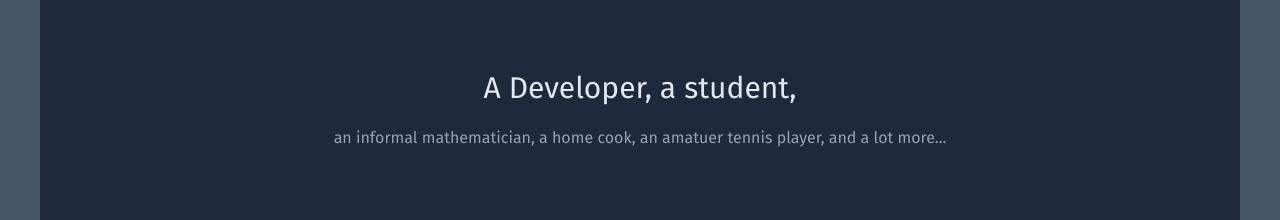
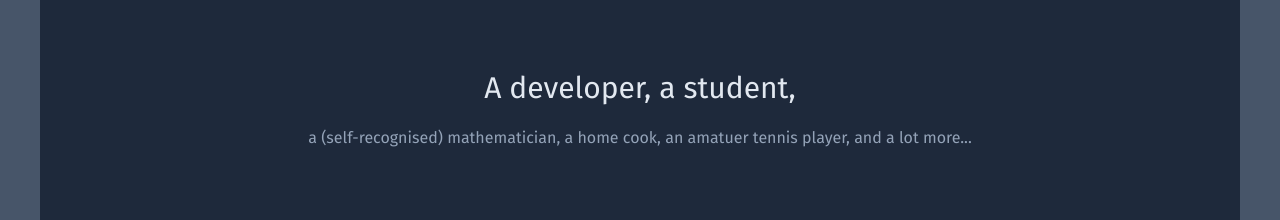
Before and after one commit to geetptl/geetptl.github.io, a Next.js app: page / in a window 1280 px wide. Shown: the part 138-358 px from the top of the page. Built offline with nearby package versions, Linux system fonts and the light colour scheme.

Commit message:
Fixing and breaking stuff. Pausing for a while

```diff
--- a/pages/index.js
+++ b/pages/index.js
@@ -1,18 +1,123 @@
 import Head from 'next/head'
-import Image from 'next/image'
-import { Inter } from '@next/font/google'
-import styles from '../styles/Home.module.css'
 import { FiGithub } from 'react-icons/fi'
 import { AiOutlineLinkedin } from 'react-icons/ai'
-import { MdPictureAsPdf } from 'react-icons/md'
 
-const inter = Inter({ subsets: ['latin'] })
+// const Tabs = ({ }) => {
+//   const [openTab, setOpenTab] = React.useState(1);
+//   return (
+//     <>
+//       <div className="flex flex-wrap">
+//         <div className="w-full">
+//           <ul
+//             className="flex mb-0 list-none flex-wrap pt-3 pb-4 flex-row px-4"
+//             role="tablist"
+//           >
+//             <li className="-mb-px mr-2 last:mr-0 flex-auto text-center px-2">
+//               <a
+//                 className={
+//                   "text-s font-bold uppercase px-5 py-3 shadow-lg rounded block leading-normal " +
+//                   (openTab === 1
+//                     ? "text-white bg-slate-600"
+//                     : "text-slate-600 bg-white")
+//                 }
+//                 onClick={e => {
+//                   e.preventDefault();
+//                   setOpenTab(1);
+//                 }}
+//                 data-toggle="tab"
+//                 href="#link1"
+//                 role="tablist"
+//               >
+//                 Profile
+//               </a>
+//             </li>
+//             <li className="-mb-px mr-2 last:mr-0 flex-auto text-center px-2">
+//               <a
+//                 className={
+//                   "text-s font-bold uppercase px-5 py-3 shadow-lg rounded block leading-normal " +
+//                   (openTab === 2
+//                     ? "text-white bg-slate-600"
+//                     : "text-slate-600 bg-white")
+//                 }
+//                 onClick={e => {
+//                   e.preventDefault();
+//                   setOpenTab(2);
+//                 }}
+//                 data-toggle="tab"
+//                 href="#link2"
+//                 role="tablist"
+//               >
+//                 Settings
+//               </a>
+//             </li>
+//             <li className="-mb-px mr-2 last:mr-0 flex-auto text-center px-2">
+//               <a
+//                 className={
+//                   "text-s font-bold uppercase px-5 py-3 shadow-lg rounded block leading-normal " +
+//                   (openTab === 3
+//                     ? "text-white bg-slate-600"
+//                     : "text-slate-600 bg-white")
+//                 }
+//                 onClick={e => {
+//                   e.preventDefault();
+//                   setOpenTab(3);
+//                 }}
+//                 data-toggle="tab"
+//                 href="#link3"
+//                 role="tablist"
+//               >
+//                 Options
+//               </a>
+//             </li>
+//           </ul>
+//           <div className="relative flex flex-col min-w-0 break-words bg-white w-full mb-6 shadow-lg rounded">
+//             <div className="px-4 py-5 flex-auto">
+//               <div className="tab-content tab-space">
+//                 <div className={openTab === 1 ? "block" : "hidden"} id="link1">
+//                   <p>
+//                     Collaboratively administrate empowered markets via
+//                     plug-and-play networks. Dynamically procrastinate B2C users
+//                     after installed base benefits.
+//                     <br />
+//                     <br /> Dramatically visualize customer directed convergence
+//                     without revolutionary ROI.
+//                   </p>
+//                 </div>
+//                 <div className={openTab === 2 ? "block" : "hidden"} id="link2">
+//                   <p>
+//                     Completely synergize resource taxing relationships via
+//                     premier niche markets. Professionally cultivate one-to-one
+//                     customer service with robust ideas.
+//                     <br />
+//                     <br />
+//                     Dynamically innovate resource-leveling customer service for
+//                     state of the art customer service.
+//                   </p>
+//                 </div>
+//                 <div className={openTab === 3 ? "block" : "hidden"} id="link3">
+//                   <p>
+//                     Efficiently unleash cross-media information without
+//                     cross-media value. Quickly maximize timely deliverables for
+//                     real-time schemas.
+//                     <br />
+//                     <br /> Dramatically maintain clicks-and-mortar solutions
+//                     without functional solutions.
+//                   </p>
+//                 </div>
+//               </div>
+//             </div>
+//           </div>
+//         </div>
+//       </div>
+//     </>
+//   );
+// };
 
 export default function Home() {
   return (
     <div>
       <Head>
-        <title>Geet Patel&apos;s Portfolio</title>
+        <title>Geet Patel&#39;s Portfolio</title>
       </Head>
 
       <main className='bg-slate-600 px-10'>
@@ -22,12 +127,12 @@ export default function Home() {
             <ul className='flex items-center text-slate-200'>
               <li className='px-2'><a href='https://github.com/geetptl' title='Github' target="_blank" rel="noopener noreferrer"><FiGithub size={30} /></a></li>
               <li className='px-2'><a href='https://www.linkedin.com/in/geet-p/' title='Linkedin' target="_blank" rel="noopener noreferrer"><AiOutlineLinkedin size={40} /></a></li>
-              <li><a className=' bg-gradient-to-br from-slate-500 to-slate-700 px-4 py-2 rounded-md ml-2' href='./resume.pdf' title='Single-page Resume' target='_blank' rel="noopener noreferrer">Resume</a></li>
+              <li><a className='bg-gradient-to-br from-slate-500 to-slate-700 px-4 py-2 rounded-md ml-2' href='./resume.pdf' title='Single-page Resume' target='_blank' rel="noopener noreferrer">Resume</a></li>
             </ul>
           </nav>
           <div className='text-center px-20 py-10'>
-            <h2 className='text-3xl text-slate-200'>A Developer, a student,</h2>
-            <h2 className='text-s text-slate-400 py-5'>an informal mathematician, a home cook, an amatuer tennis player, and a lot more...</h2>
+            <h2 className='text-3xl text-slate-200'>A developer, a student,</h2>
+            <h2 className='text-s text-slate-400 py-5'>a &#40;self-recognised&#41; mathematician, a home cook, an amatuer tennis player, and a lot more...</h2>
           </div>
         </section>
       </main>
```
